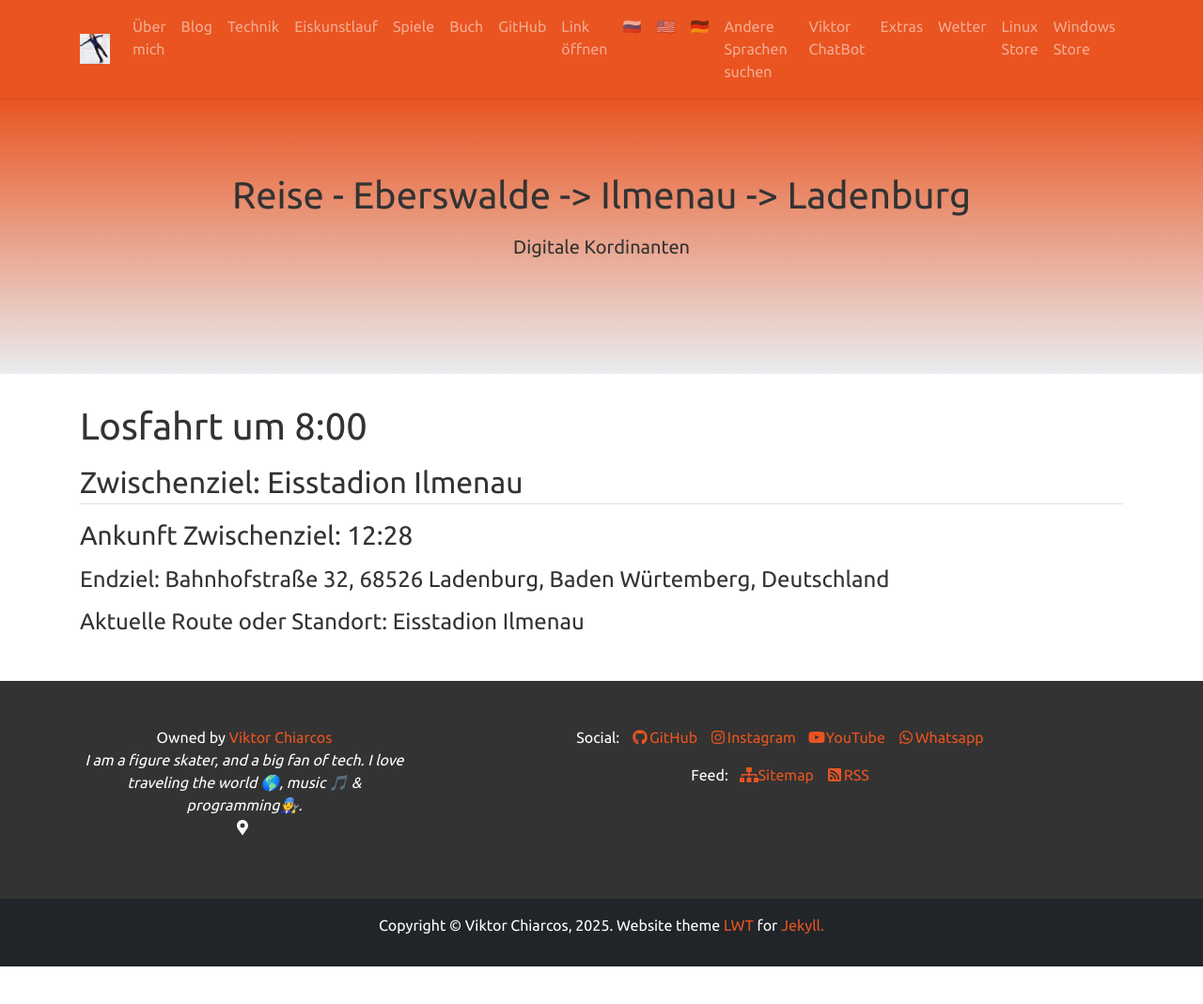
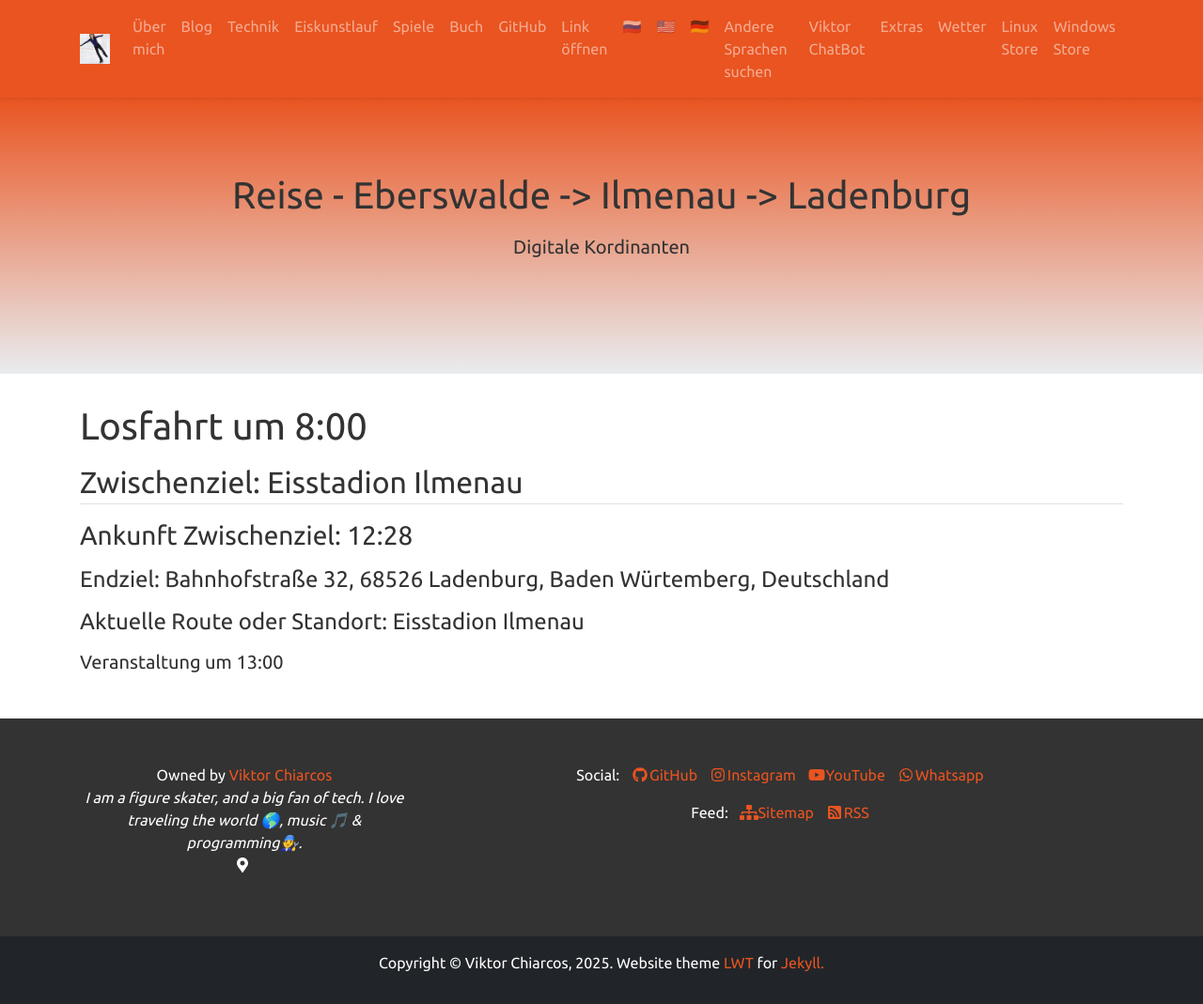
Before and after one commit to viktor-chiarcos/viktor-chiarcos.github.io, a Jekyll site: the page built from _pages/Unbekannter-Link/extra/Tim.R/site1.md, in a window 1280 px wide. Shown: the whole page at 94% size. Built offline with Jekyll 4.4.1, drawn with Linux system fonts in a browser that asks for light colours; before the commit the page ends 1029 px from its top, so only the background shows below that.

Commit message:
Update site1.md

```diff
--- a/_pages/Unbekannter-Link/extra/Tim.R/site1.md
+++ b/_pages/Unbekannter-Link/extra/Tim.R/site1.md
@@ -15,4 +15,5 @@ action: true
   <h3>Ankunft Zwischenziel: 12:28</h3>
   <h4>Endziel: Bahnhofstraße 32, 68526 Ladenburg, Baden Würtemberg, Deutschland</h4>
   <h4>Aktuelle Route oder Standort: Eisstadion Ilmenau</h4>
+  <h5>Veranstaltung um 13:00</h5>
 </body>
```
